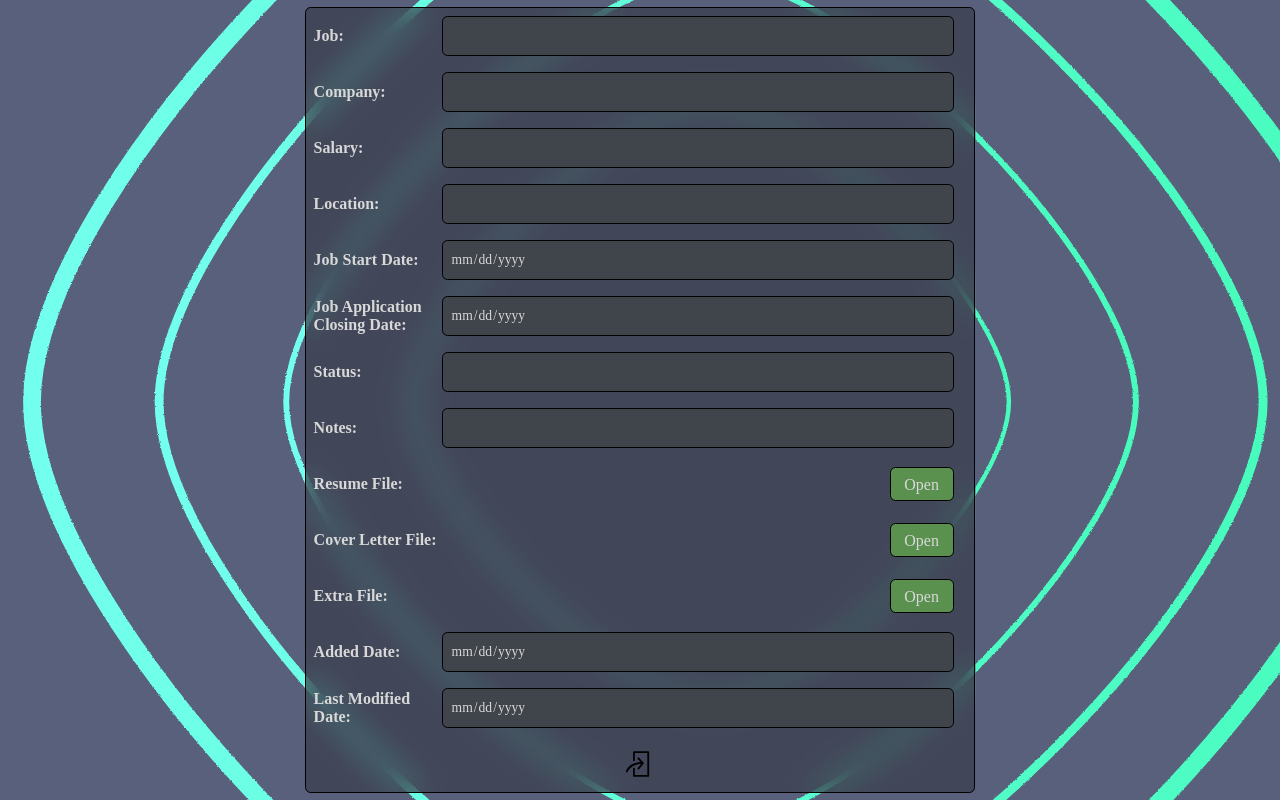
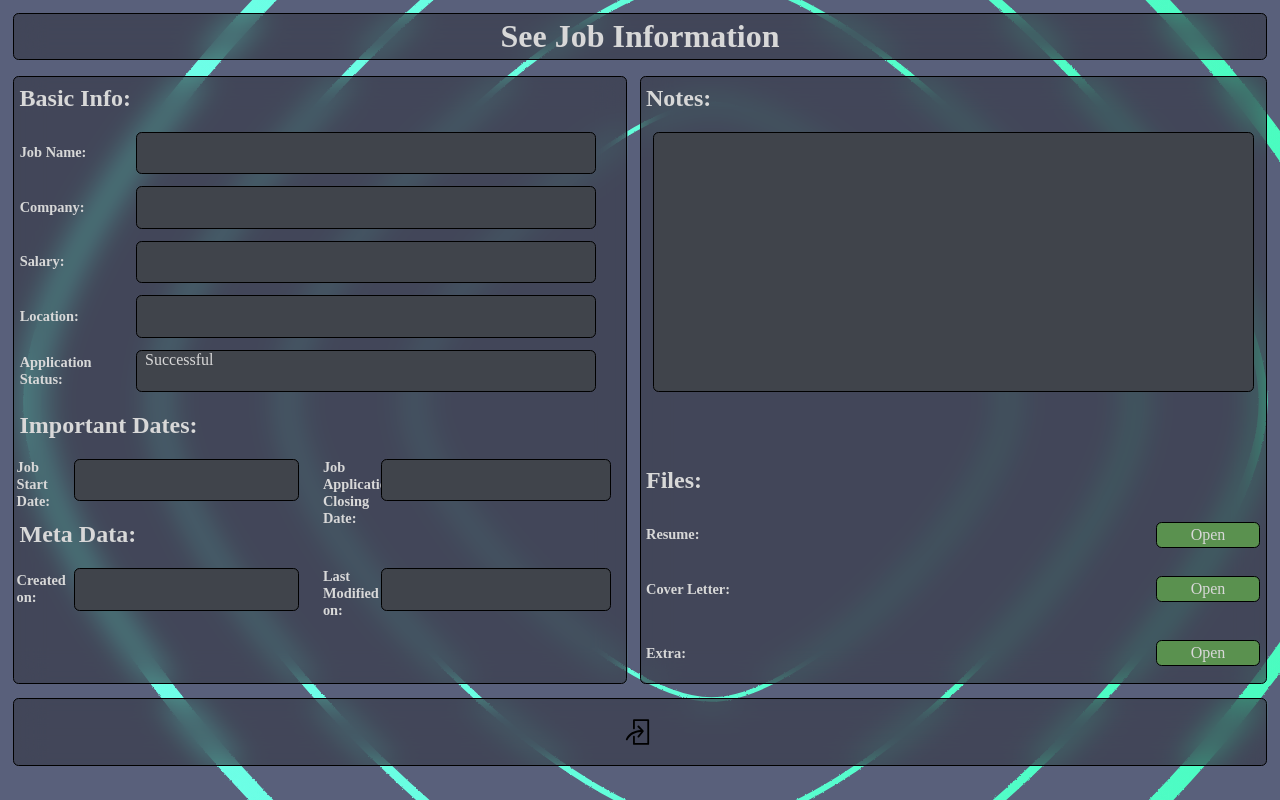
Before and after one commit to karthik-vig/job-application-tracker, a Flask app: template flaskr/templates/seeJobInfo.html in a window 1280 px wide. Run offline with Flask 3, Linux system fonts and the light colour scheme; the template is opened without the code that fills it, so the values that code supplies are empty.

Commit message:
created a base template for add job info, modify job info and see job info.

```diff
--- /dev/null
+++ b/flaskr/static/css/baseJobInfoStyle.css
@@ -0,0 +1,304 @@
+/*Common text and heading formatting*/
+h1 {
+    display: block;
+    text-align: center;
+    justify-content: center;
+
+    font-weight: bold;
+    font-size: 4vh;
+    font-family: 'Times New Roman', Times, serif;
+}
+
+h3 {
+    display: grid;
+    align-items: center;
+
+    font-weight: bold;
+    font-size: 3vh;
+    font-family: 'Times New Roman', Times, serif;
+}
+
+#leftSideFormContainer > h3 {
+    margin-left: 2%;
+}
+
+#rightSideFormContainer > h3 {
+    margin-left: 5%;
+}
+
+label {
+    display: grid;
+    margin-left: 5%;
+    align-items: center;
+
+    font-weight: bold;
+    font-size: 1.8vh;
+    font-family: 'Times New Roman', Times, serif;
+}
+
+p {
+    display: grid;
+    align-items: center;
+}
+
+a {
+    display: grid;
+    align-items: center;
+}
+
+/*The container for the whole page*/
+#pageContainer {
+    display: grid;
+    grid-template-columns: [col1] 100% [endCol];
+    grid-template-rows: [row1] 7.5% [row2] 75% [row3] 7.5% [endRow];
+    row-gap: 2%;
+}
+
+
+
+
+
+/*The container for the heading*/
+#pageContainer > div:first-child {
+    grid-column-start: col1;
+    grid-column-end: endCol;
+    grid-row-start: row1;
+    grid-row-end: row2;
+    margin-top: 1%;
+    margin-left: 1%;
+    margin-right: 1%;
+    display:grid;
+    align-items: center;
+    justify-items: center;
+}
+
+
+
+
+/*The container for the form*/
+#formContainer {
+    grid-column-start: col1;
+    grid-column-end: endCol;
+    grid-row-start: row2;
+    grid-row-end: endRow;
+
+    display: grid;
+    grid-template-columns: [col1] 49% [col2] 49% [endCol];
+    grid-template-rows: [row1] 90% [row2]  10% [endRow];
+    column-gap: 1%;
+    row-gap: 2%;
+}
+
+
+
+
+/*The container for the parts of the form on the right side*/
+
+#leftSideFormContainer {
+    grid-column-start: col1;
+    grid-column-end: col2;
+    grid-row-start: row1;
+    grid-row-end: row2;
+    margin-left: 2%;
+
+    display: grid;
+    grid-template-columns: [col1] 49% [col2] 50% [endCol];
+    grid-template-rows: repeat(11, [rowLine] 7%);
+    row-gap: 2%;
+    column-gap: 1%;
+}
+
+#leftSideFormContainer > h3:nth-of-type(1) {
+    grid-column-start: col1;
+    grid-column-end: col2;
+    grid-row-start: rowLine 1;
+    grid-row-end: rowLine 2;
+}
+
+#leftSideFormContainer > h3:nth-of-type(2) {
+    grid-column-start: col1;
+    grid-column-end: col2;
+    grid-row-start: rowLine 7;
+    grid-row-end: rowLine 8;
+}
+
+#leftSideFormContainer > fieldset {
+    display: grid;
+    grid-template-columns: [col1] 20% [col2] 75% [endCol];
+    grid-template-rows: [row1] 100% [endRow];
+}
+
+#leftSideFormContainer > fieldset > label {
+    grid-column-start: col1;
+    grid-column-end: col2;
+    grid-row-start: row1;
+    grid-row-end: endRow;
+}
+
+#leftSideFormContainer > fieldset > input {
+    grid-column-start: col2;
+    grid-column-end: endCol;
+    grid-row-start: row1;
+    grid-row-end: endRow;
+}
+
+#leftSideFormContainer > fieldset:nth-of-type(1) {
+    grid-column-start: col1;
+    grid-column-end: endCol;
+    grid-row-start: rowLine 2;
+    grid-row-end: rowLine 3;
+}
+
+#leftSideFormContainer > fieldset:nth-of-type(2) {
+    grid-column-start: col1;
+    grid-column-end: endCol;
+    grid-row-start: rowLine 3;
+    grid-row-end: rowLine 4;
+}
+
+#leftSideFormContainer > fieldset:nth-of-type(3) {
+    grid-column-start: col1;
+    grid-column-end: endCol;
+    grid-row-start: rowLine 4;
+    grid-row-end: rowLine 5;
+}
+
+#leftSideFormContainer > fieldset:nth-of-type(4) {
+    grid-column-start: col1;
+    grid-column-end: endCol;
+    grid-row-start: rowLine 5;
+    grid-row-end: rowLine 6;
+}
+
+#leftSideFormContainer > fieldset:nth-of-type(5) {
+    grid-column-start: col1;
+    grid-column-end: endCol;
+    grid-row-start: rowLine 6;
+    grid-row-end: rowLine 7;
+
+    display: grid;
+    grid-template-columns: [col1] 20% [col2] 75% [endCol];
+    grid-template-rows: [row1] 100% [endRow];
+}
+
+#leftSideFormContainer > fieldset:nth-of-type(6) {
+    grid-column-start: col1;
+    grid-column-end: col2;
+    grid-row-start: rowLine 8;
+    grid-row-end: rowLine 9;
+}
+
+#leftSideFormContainer > fieldset:nth-of-type(7) {
+    grid-column-start: col2;
+    grid-column-end: endCol;
+    grid-row-start: rowLine 8;
+    grid-row-end: rowLine 9;
+}
+
+
+
+
+
+
+/*The container for the parts of the form on the left side*/
+
+#rightSideFormContainer {
+    grid-column-start: col2;
+    grid-column-end: endCol;
+    grid-row-start: row1;
+    grid-row-end: row2;
+    row-gap: 2%;
+    column-gap: 1%;
+
+    display: grid;
+    grid-template-columns: [col1] 16% [col2] 83% [endCol];
+    grid-template-rows: repeat(11, [rowLine] 7%);
+}
+
+#rightSideFormContainer > h3:nth-of-type(1) {
+    grid-column-start: col1;
+    grid-column-end: col2;
+    grid-row-start: rowLine 1;
+    grid-row-end: rowLine 2;
+}
+
+#rightSideFormContainer > h3:nth-of-type(2) {
+    grid-column-start: col1;
+    grid-column-end: col2;
+    grid-row-start: rowLine 8;
+    grid-row-end: rowLine 9;
+}
+
+#rightSideFormContainer > textarea {
+    grid-column-start: col1;
+    grid-column-end: endCol;
+    grid-row-start: rowLine 2;
+    grid-row-end: rowLine 7;
+
+    overflow-y: scroll;
+    margin-left: 2%;
+    margin-right: 2%;
+    padding: 2%;
+}
+
+#rightSideFormContainer > fieldset {
+    grid-column-start: col1;
+    grid-column-end: endCol;
+
+    display: grid;
+    grid-template-columns: [col1] 16% [col2] 83% [endCol];
+    grid-template-rows: [row1] 100% [endRow];
+}
+
+#rightSideFormContainer > fieldset > label {
+    grid-column-start: col1;
+    grid-column-end: col2;
+    grid-row-start: row1;
+    grid-row-end: endRow;
+}
+
+#rightSideFormContainer > fieldset > label {
+    grid-column-start: col1;
+    grid-column-end: col2;
+}
+
+#rightSideFormContainer > fieldset > label {
+    grid-column-start: col1;
+    grid-column-end: col2;
+}
+
+
+#rightSideFormContainer > fieldset:nth-of-type(1) {
+    grid-row-start: rowLine 9;
+    grid-row-end: rowLine 10;
+}
+
+#rightSideFormContainer > fieldset:nth-of-type(2) {
+    grid-row-start: rowLine 10;
+    grid-row-end: rowLine 11;
+}
+
+#rightSideFormContainer > fieldset:nth-of-type(3) {
+    grid-row-start: rowLine 11;
+    grid-row-end: rowLine 12;
+}
+
+
+
+
+/*The container for the form submission or cacelling action buttons*/
+
+#actionButtonContainer{
+    grid-column-start: col1;
+    grid-column-end: endCol;
+    grid-row-start: row2;
+    grid-row-end: endRow;
+    margin-left: 1%;
+
+    display: grid;
+    grid-template-columns: [col1] 33% [col2] 33% [col3] 33% [endCol];
+    grid-template-rows: [row1] 100% [endRow];
+
+    justify-items: center;
+    align-items: center;
+}
--- a/flaskr/static/css/seeJobInfoStyle.css
+++ b/flaskr/static/css/seeJobInfoStyle.css
@@ -1,179 +1,72 @@
-/* For the entire form */
+/*The section below deals with meta data section*/
+#leftSideFormContainer > h3:nth-of-type(3) {
+    grid-column-start: col1;
+    grid-column-end: col2;
+    grid-row-start: rowLine 9;
+    grid-row-end: rowLine 10;
+}
 
-.jobInputItem {
+#leftSideFormContainer > fieldset:nth-of-type(8) {
     grid-column-start: col1;
+    grid-column-end: col2;
+    grid-row-start: rowLine 10;
+    grid-row-end: rowLine 11;
+}
+
+#leftSideFormContainer > fieldset:nth-of-type(9) {
+    grid-column-start: col2;
+    grid-column-end: endCol;
+    grid-row-start: rowLine 10;
+    grid-row-end: rowLine 11;
+}
+
+
+
+
+
+/*The section below deals with files section*/
+.fileContainer {
+    grid-column-start: col2;
     grid-column-end: endCol;
     grid-row-start: row1;
-    grid-row-end: row2;
+    grid-row-end: endRow;
+
+    display: grid;
+    grid-template-columns: [col1] 80% [col2] 20% [endCol];
+    grid-template-rows: [row1] 100% [endRow];
+
+    align-items: center;
 }
 
-.companyInputItem {
+.fileContainer > p {
     grid-column-start: col1;
-    grid-column-end: endCol;
-    grid-row-start: row2;
-    grid-row-end: row3;
+    grid-column-end: col2;
+    grid-row-start: row1;
+    grid-row-end: endRow;
+
+    justify-self: center;
 }
 
-.salaryInputItem {
-    grid-column-start: col1;
-    grid-column-end: endCol;
-    grid-row-start: row3;
-    grid-row-end: row4;
-}
-
-.jobLocationInputItem {
-    grid-column-start: col1;
-    grid-column-end: endCol;
-    grid-row-start: row4;
-    grid-row-end: row5;
-}
-
-.jobStartDateInputItem {
-    grid-column-start: col1;
-    grid-column-end: endCol;
-    grid-row-start: row5;
-    grid-row-end: row6;
-}
-
-.jobApplicationClosingDateInputItem {
-    grid-column-start: col1;
-    grid-column-end: endCol;
-    grid-row-start: row6;
-    grid-row-end: row7;
-}
-
-.applicationStatusInputItem {
-    grid-column-start: col1;
-    grid-column-end: endCol;
-    grid-row-start: row7;
-    grid-row-end: row8;
-}
-
-.notesInputItem {
-    grid-column-start: col1;
-    grid-column-end: endCol;
-    grid-row-start: row8;
-    grid-row-end: row9;
-}
-
-.resumeFileInputItem {
-    grid-column-start: col1;
-    grid-column-end: endCol;
-    grid-row-start: row9;
-    grid-row-end: row10;
-}
-
-.coverLetterFileInputItem {
-    grid-column-start: col1;
-    grid-column-end: endCol;
-    grid-row-start: row10;
-    grid-row-end: row11;
-}
-
-.extraFileInputItem {
-    grid-column-start: col1;
-    grid-column-end: endCol;
-    grid-row-start: row11;
-    grid-row-end: row12;
-}
-
-.startJobTrackDateInputItem {
-    grid-column-start: col1;
-    grid-column-end: endCol;
-    grid-row-start: row12;
-    grid-row-end: row13;
-}
-
-.modifiedJobTrackDateInputItem {
-    grid-column-start: col1;
-    grid-column-end: endCol;
-    grid-row-start: row13;
-    grid-row-end: row14;
-}
-
-.cancelSubmitInputItem {
-    grid-column-start: col1;
-    grid-column-end: endCol;
-    grid-row-start: row14;
-    grid-row-end: endRow;
-    justify-self: center;
-    align-self: center;
-}
-
-.formContainer{
-    display: grid;
-    grid-template-columns: [col1] 50vw [endCol];
-    grid-template-rows: [row1] 5vh [row2] 5vh [row3] 5vh [row4] 5vh [row5] 5vh [row6] 5vh [row7] 5vh [row8] 5vh [row9] 5vh [row10] 5vh [row11] 5vh [row12] 5vh [row13] 5vh [row14] 5vh [endRow];
-    row-gap: 2vh;
-    height: 96vh;
-    width: 51vw;
-    padding: 1vh;
-}
-
-/* For the fieldset container */
-
-.fieldsetInputItem {
+.fileContainer > a {
     grid-column-start: col2;
     grid-column-end: endCol;
     grid-row-start: row1;
     grid-row-end: endRow;
 }
 
-.fieldsetLabelItem {
-    grid-column-start: col1;
-    grid-column-end: col2;
-    grid-row-start: row1;
-    grid-row-end: endRow;
-    align-self: center;
-}
-
-.fieldsetContainer {
-    display: grid;
-    grid-template-columns: [col1] 10vw [col2] 40vw [endCol];
-    grid-template-rows: [row1] 5vh [endRow];
+.filesOpenButton {
+    height: 3vh;
+    text-align: center;
+    vertical-align: middle;
+    background-color: #5a914f;
 }
 
 
-/* design for the files section */
+/*cancel action button*/
 
-.filesOpenButtonItem {
+#cancelButton {
     grid-column-start: col2;
-    grid-column-end: endCol;
+    grid-column-end: col3;
     grid-row-start: row1;
     grid-row-end: endRow;
-    height: 3vh;
-    text-align: center;
-    vertical-align: middle;
-    padding-top: 1vh;
-    background-color: #5a914f;
 }
-
-.filesOpenButtonItem:active {
-    background-color: #34532d;
-}
-
-.fileNameItem {
-    grid-column-start: col1;
-    grid-column-end: col2;
-    grid-row-start: row1;
-    grid-row-end: endRow;
-    color: #c7c7c7;
-}
-
-.noFileItem {
-    grid-column-start: col2;
-    grid-column-end: endCol;
-    grid-row-start: row1;
-    grid-row-end: endRow;
-    color: #cc5656;
-    font-weight: bolder;
-    font-size: large;
-    text-align: center;
-}
-
-.filesContainer {
-    display: grid;
-    grid-template-columns: [col1] 35vw [col2] 5vw [endCol];
-    grid-template-rows: [row1] 5vh [endRow];
-    align-items: center;
-}
--- /dev/null
+++ b/flaskr/templates/baseJobInfo.html
@@ -0,0 +1,81 @@
+<!DOCTYPE html>
+<html>
+    <head>
+        <title>Job Tracker</title>
+        <link rel="icon" href="{{url_for('static', filename='icons/job application tracker icon.ico')}}">
+        <link rel="stylesheet" href="{{url_for('static', filename='css/reset.css')}}">
+        <link rel="stylesheet" href="{{url_for('static', filename='css/commonStyle.css')}}">
+        <link rel="stylesheet" href="{{url_for('static', filename='css/baseJobInfoStyle.css')}}">
+        {% block cssStyleSheet %}{% endblock %}
+    </head>
+    <body class="bodyBGImage" id="pageContainer">
+        <!--div for the top label-->
+        <div class="commonBorder frostGlass">
+            <h1>{% block title %}{% endblock %}</h1>
+        </div>
+        <form action="/redirect" method="post" enctype="multipart/form-data" id="formContainer">
+            <!--div for the job info-->
+            <div class="commonBorder frostGlass" id="leftSideFormContainer">
+                <h3>Basic Info:</h3>
+                <fieldset>
+                    <label>Job Name: </label>
+                    <input type="text" name="job" {% block jobInputField %}{% endblock %} class="commonBorder inputBGColor">
+                </fieldset>
+                <fieldset>
+                    <label>Company: </label>
+                    <input type="text" name="company" {% block companyInputField %}{% endblock %} class="commonBorder inputBGColor">
+                </fieldset>
+                <fieldset>
+                    <label>Salary: </label>
+                    <input type="number" name="salary" {% block salaryInputField %}{% endblock %} class="commonBorder inputBGColor">
+                </fieldset>
+                <fieldset>
+                    <label>Location: </label>
+                    <input type="text" name="jobLocation" {% block locationInputField %}{% endblock %} class="commonBorder inputBGColor">
+                </fieldset>
+                <fieldset>
+                    <label>Application Status: </label>
+                    <select name="applicationStatus" {% block applicationStatus %}{% endblock %} class="commonBorder inputBGColor">
+                        <option value="None" {% block applicationStatusNone %}{% endblock %}>Choose...</option>
+                        <option value="Applied" {% block applicationStatusApplied %}{% endblock %}>Applied</option>
+                        <option value="I Rejected" {% block applicationStatusIReject %}{% endblock %}>I Rejected</option>
+                        <option value="They Rejected" {% block applicationStatusTheyReject %}{% endblock %}>They Rejected</option>
+                        <option value="Successful" {% block applicationStatusSuccess %}{% endblock %}>Successful</option>
+                    </select>
+                </fieldset>
+                <h3>Important Dates: </h3>
+                <fieldset>
+                    <label>Job Start Date: </label>
+                    <input type="text" name="jobStartDate" {% block jobStartDateInputField %}{% endblock %} class="commonBorder inputBGColor">
+                </fieldset>
+                <fieldset>
+                    <label>Job Application Closing Date: </label>
+                    <input type="text" name="jobApplicationClosingDate" {% block jobApplicationClosingDateInputField %}{% endblock %} class="commonBorder inputBGColor">
+                </fieldset>
+                {% block extraEntryInfo %}{% endblock %}
+            </div>
+            <!--div with more job info like notes and files-->
+            <div class="commonBorder frostGlass" id="rightSideFormContainer">
+                <h3>Notes: </h3>
+                {% block notesInputField %}{% endblock %}
+                <h3>Files: </h3>
+                <fieldset>
+                    <label>Resume: </label>
+                    {% block resumeFile %}{% endblock %}
+                </fieldset>
+                <fieldset>
+                    <label>Cover Letter: </label>
+                    {% block coverLetterFile %}{% endblock %}
+                </fieldset>
+                <fieldset>
+                    <label>Extra: </label>
+                    {% block extraFile %}{% endblock %}
+                </fieldset>
+            </div>
+            <!--div with action buttons to perform action with data in the page-->
+            <div class="commonBorder frostGlass" id="actionButtonContainer">
+                {% block actionButtons %} {% endblock %}
+            </div>
+        </form>
+    </body>
+</html>
--- a/flaskr/templates/seeJobInfo.html
+++ b/flaskr/templates/seeJobInfo.html
@@ -1,88 +1,108 @@
-<!DOCTYPE html>
-<html>
-    <head>
-        <title>Job Tracker</title>
-        <link rel="icon" href="{{url_for('static', filename='icons/job application tracker icon.ico')}}">
-        <link rel="stylesheet" href="{{url_for('static', filename='css/reset.css')}}">
-        <link rel="stylesheet" href="{{url_for('static', filename='css/commonStyle.css')}}">
+{% extends "baseJobInfo.html" %}
+
+{% block cssStyleSheet %}
 <link rel="stylesheet" href="{{url_for('static', filename='css/seeJobInfoStyle.css')}}">
-    </head>
-    <body class="pageContainer bodyBGImage">
-        <form action="/redirect" method="post" class="commonBorder formContainer pageItem frostGlass">
-            <fieldset class="jobInputItem fieldsetContainer">
-                <label class="fieldsetLabelItem">Job:</label>
-                <input type="text" name="job" value="{{jobInfo['job']}}" readonly class="commonBorder fieldsetInputItem inputBGColor">
+{% endblock %}
+
+{% block title %}
+See Job Information
+{% endblock %}
+
+{% block jobInputField %}
+value="{{jobInfo['job']}}" readonly
+{% endblock %}
+
+{% block companyInputField %}
+value="{{jobInfo['company']}}" readonly
+{% endblock %}
+
+{% block salaryInputField %}
+value="{{jobInfo['salary']}}" readonly
+{% endblock %}
+
+{% block locationInputField %}
+value="{{jobInfo['jobLocation']}}" readonly
+{% endblock %}
+
+{% block applicationStatus %}
+disabled
+{% endblock %}
+
+{% if jobInfo['applicationStatus'] == '' %}
+    {% block applicationStatusNone %}selected{% endblock %}
+{% endif %}
+{% if jobInfo['applicationStatus'] == 'Applied' %}
+    {% block applicationStatusApplied %}selected{% endblock %}
+{% endif %}
+{% if jobInfo['applicationStatus'] == 'I Rejected' %}
+    {% block applicationStatusIReject %}selected{% endblock %}
+{% endif %}
+{% if jobInfo['applicationStatus'] == 'They Rejected' %}
+    {% block applicationStatusTheyReject %}selected{% endblock %}
+{% endif %}
+{% if jobInfo['applicationStatus'] == 'Successful' %}
+    {% block applicationStatusSuccess %}selected{% endblock %}
+{% endif %}
+
+{% block jobStartDateInputField %}
+value="{{jobInfo['jobStartDate']}}" readonly
+{% endblock %}
+
+{% block jobApplicationClosingDateInputField %}
+value="{{jobInfo['jobApplicationClosingDate']}}" readonly
+{% endblock %}
+
+{% block extraEntryInfo %}
+    <h3>Meta Data:</h3>
+    <fieldset>
+        <label>Created on: </label>
+        <input type="text" value="{{jobInfo['startJobTrackDate']}}" readonly class="commonBorder inputBGColor">
     </fieldset>
-            <fieldset class="companyInputItem fieldsetContainer">
-                <label class="fieldsetLabelItem">Company: </label>
-                <input type="text" name="company" value="{{jobInfo['company']}}" readonly class="commonBorder fieldsetInputItem inputBGColor">
+    <fieldset>
+        <label>Last Modified on: </label>
+        <input type="text" value="{{jobInfo['modifiedJobTrackDate']}}" readonly class="commonBorder inputBGColor">
     </fieldset>
-            <fieldset class="salaryInputItem fieldsetContainer">
-                <label class="fieldsetLabelItem">Salary:</label>
-                <input type="number" name="salary" value="{{jobInfo['salary']}}" readonly class="commonBorder fieldsetInputItem inputBGColor">
-            </fieldset>
-            <fieldset class="jobLocationInputItem fieldsetContainer">
-                <label class="fieldsetLabelItem">Location:</label>
-                <input type="text" name="jobLocation" value="{{jobInfo['jobLocation']}}" readonly class="commonBorder fieldsetInputItem inputBGColor">
-            </fieldset>
-            <fieldset class="jobStartDateInputItem fieldsetContainer">
-                <label class="fieldsetLabelItem">Job Start Date:</label>
-                <input type="date" name="jobStartDate" value="{{jobInfo['jobStartDate']}}" readonly class="commonBorder fieldsetInputItem inputBGColor">
-            </fieldset>
-            <fieldset class="jobApplicationClosingDateInputItem fieldsetContainer">
-                <label class="fieldsetLabelItem">Job Application Closing Date:</label>
-                <input type="date" name="jobApplicationClosingDate" value="{{jobInfo['jobApplicationClosingDate']}}" readonly  class="commonBorder fieldsetInputItem inputBGColor">
-            </fieldset>
-            <fieldset class="applicationStatusInputItem fieldsetContainer">
-                <label class="fieldsetLabelItem">Status:</label>
-                <input type="text" value="{{jobInfo['applicationStatus']}}" readonly class="commonBorder fieldsetInputItem inputBGColor">
-            </fieldset>
-            <fieldset class="notesInputItem fieldsetContainer">
-                <label class="fieldsetLabelItem">Notes:</label>
-                <input type="text" name="notes" maxlength="10000"  value="{{jobInfo['notes']}}" readonly class="commonBorder fieldsetInputItem inputBGColor">
-            </fieldset>
-            <fieldset class="resumeFileInputItem fieldsetContainer">
-                <label class="fieldsetLabelItem">Resume File:</label>
-                <section class="fieldsetInputItem filesContainer">
+{% endblock %}
+
+{% block notesInputField %}
+    <textarea readonly maxlength="10000" class="commonBorder inputBGColor">
+        {{jobInfo['notes']}}
+    </textarea>
+{% endblock %}
+
+{% block resumeFile %}
+    <section class="fileContainer">
         {% if jobInfo['resumeFile']['name'] != '' %}
             <p class="fileNameItem">{{ jobInfo['resumeFile']['name'] }}</p>
-                        <a href="/resumeFile/{{jobInfo['id']}}" class="filesOpenButtonItem commonBorder">Open</a>
+            <a href="/resumeFile/{{jobInfo['id']}}" class="filesOpenButton commonBorder">Open</a>
         {% else %}
             <p class="noFileItem">No File.</p>
         {% endif %}
     </section>
-            </fieldset>
-            <fieldset class="coverLetterFileInputItem fieldsetContainer">
-                <label class="fieldsetLabelItem">Cover Letter File:</label>
-                <section class="fieldsetInputItem filesContainer">
+{% endblock %}
+
+{% block coverLetterFile %}
+    <section class="fileContainer">
         {% if jobInfo['coverLetterFile']['name'] != '' %}
             <p class="fileNameItem">{{ jobInfo['coverLetterFile']['name'] }}</p>
-                        <a href="/coverLetterFile/{{jobInfo['id']}}" class="filesOpenButtonItem commonBorder">Open</a>
+            <a href="/coverLetterFile/{{jobInfo['id']}}" class="filesOpenButton commonBorder">Open</a>
         {% else %}
             <p class="noFileItem">No File.</p>
         {% endif %}
     </section>
-            </fieldset>
-            <fieldset class="extraFileInputItem fieldsetContainer">
-                <label class="fieldsetLabelItem">Extra File:</label>
-                <section class="fieldsetInputItem filesContainer">
+{% endblock %}
+
+{% block extraFile %}
+    <section class="fileContainer">
         {% if jobInfo['extraFile']['name'] != '' %}
             <p class="fileNameItem">{{ jobInfo['extraFile']['name'] }}</p>
-                        <a href="/extraFile/{{jobInfo['id']}}" class="filesOpenButtonItem commonBorder">Open</a>
+            <a href="/extraFile/{{jobInfo['id']}}" class="filesOpenButton commonBorder">Open</a>
         {% else %}
             <p class="noFileItem">No File.</p>
         {% endif %}
     </section>
-            </fieldset>
-            <fieldset class="startJobTrackDateInputItem fieldsetContainer">
-                <label class="fieldsetLabelItem">Added Date:</label>
-                <input type="date" value="{{jobInfo['startJobTrackDate']}}" readonly class="commonBorder fieldsetInputItem inputBGColor">
-            </fieldset>
-            <fieldset class="modifiedJobTrackDateInputItem fieldsetContainer">
-                <label class="fieldsetLabelItem">Last Modified Date:</label>
-                <input type="date" value="{{jobInfo['modifiedJobTrackDate']}}" readonly class="commonBorder fieldsetInputItem inputBGColor">
-            </fieldset>
-            <input type="Image" src="{{url_for('static', filename='icons/goBack.svg')}}" name="goBack" class="buttonDim cancelSubmitInputItem">
-        </form>
-    </body>
-</html>
+{% endblock %}
+
+{% block actionButtons %}
+<input type="Image" src="{{url_for('static', filename='icons/goBack.svg')}}" name="goBack" class="buttonDim" id="cancelButton">
+{% endblock %}
```
Lines whose indentation alone changed are shown as unchanged.
